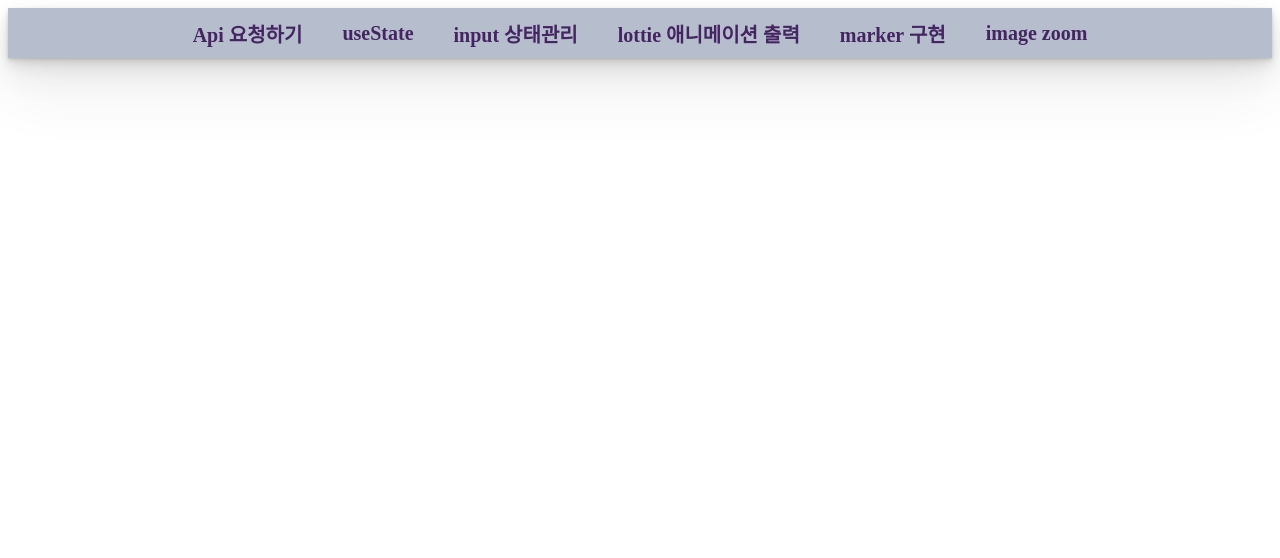
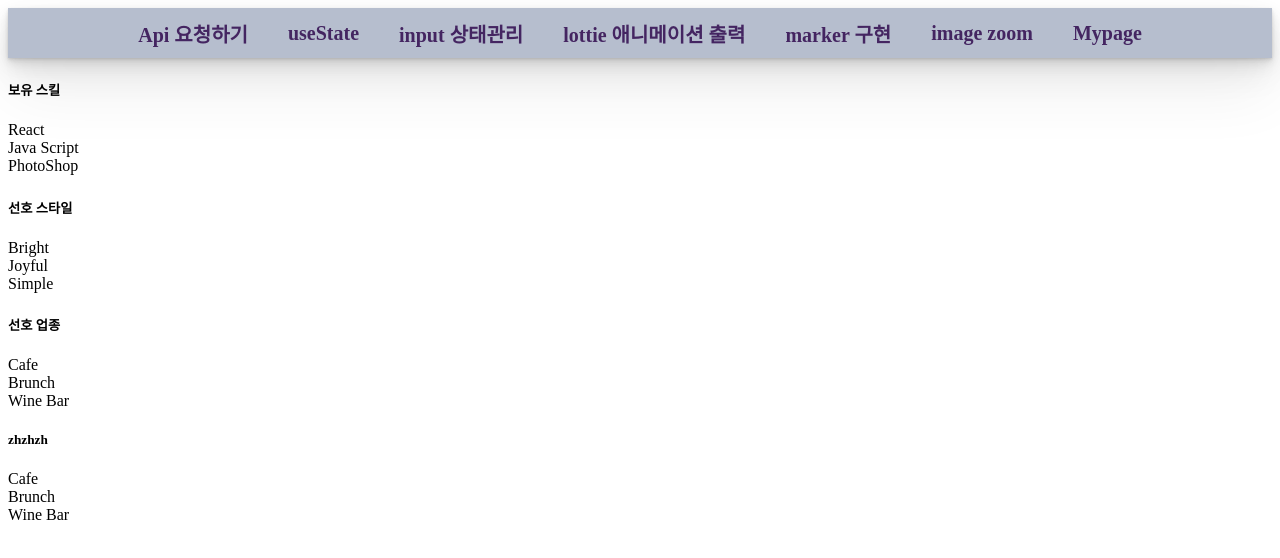
Before and after one commit to leejanghe/React_Practice, a React (Create React App) app in the folder client/: page /test6 in a window 1280 px wide. Shown: the top 558 px of the page. Built offline with nearby package versions, Linux system fonts and the light colour scheme.

Commit message:
중간작업

```diff
--- a/client/src/App.js
+++ b/client/src/App.js
@@ -4,6 +4,7 @@ import Home from './router/Home';
 import ImageMarkerTest from './router/ImageMarkerTest';
 import InputState from './router/InputState';
 import LottieTest from './router/LottieTest';
+import Mypage from './router/Mypage';
 import UseState from './router/UseState';
 import ZoomImage from './router/ZoomImage';
 
@@ -32,6 +33,9 @@ function App() {
     <Routes>
       <Route path="test5" element={<ZoomImage/>}/>
     </Routes>
+    <Routes>
+      <Route path="test6" element={<Mypage/>}/>
+    </Routes>
     </Router>
   );
 }
--- a/client/src/components/Navbar.js
+++ b/client/src/components/Navbar.js
@@ -37,6 +37,7 @@ function Navbar() {
              <Link to="/test3">lottie 애니메이션 출력</Link>
              <Link to="/test4">marker 구현</Link>
              <Link to="/test5">image zoom</Link>
+             <Link to="/test6">Mypage</Link>
         </HeaderTag>
     )
 }
--- /dev/null
+++ b/client/src/components/mypage/Rayout.js
@@ -0,0 +1,23 @@
+import React from 'react'
+
+function Rayout({introInfo}) {
+    return (
+        <div className="designerIntroWrap">
+            <div className="reputationInfo"></div>
+            {introInfo.map(info => (
+                <>
+                <h5>{info.title}</h5>
+                <div className="infoTagWrap">
+                {info.list.map(item => (
+                    <div className="roundItemTag">
+                        {item}
+                    </div>
+                ))}
+                </div>
+                </>
+            ))}
+        </div>
+    )
+}
+
+export default Rayout
--- /dev/null
+++ b/client/src/router/Mypage.js
@@ -0,0 +1,20 @@
+import React from 'react'
+import Rayout from './../components/mypage/Rayout'
+
+function Mypage() {
+
+    const introInfo = [
+        {title:'보유 스킬', list:['React', 'Java Script', 'PhotoShop']},
+        {title:'선호 스타일', list:['Bright', 'Joyful', 'Simple']},
+        {title:'선호 업종', list:['Cafe', 'Brunch', 'Wine Bar']},
+        {title:'zhzhzh', list:['Cafe', 'Brunch', 'Wine Bar']},
+    ]
+
+    return (
+        <div>
+            <Rayout introInfo={introInfo}/>
+        </div>
+    )
+}
+
+export default Mypage
```
